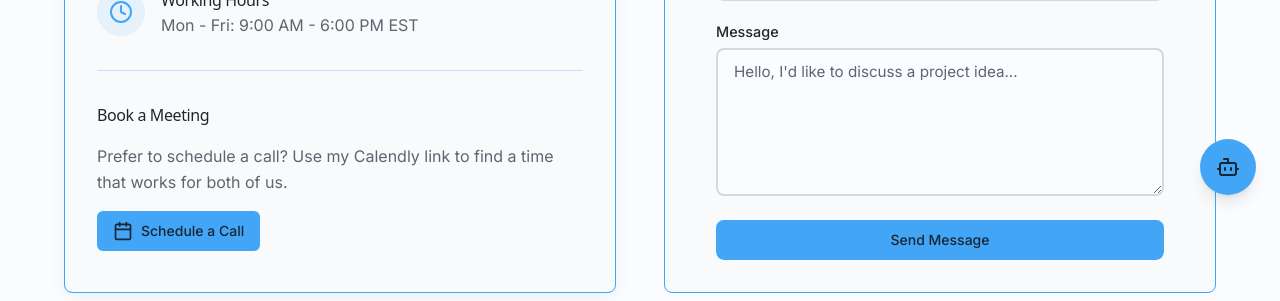
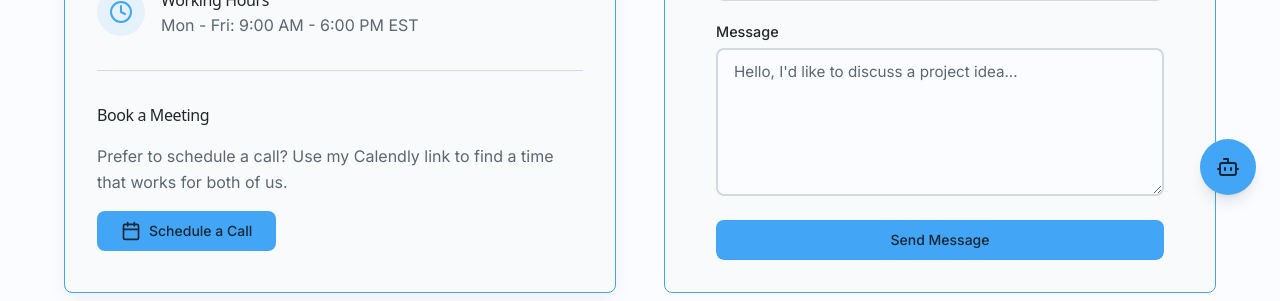
Before and after one commit to kalluru498/Website_Portfolio, a Next.js app: page /contact in a window 1280 px wide. Shown: the part 581-882 px from the top of the page. Built offline with nearby package versions, Linux system fonts and the light colour scheme.

Commit message:
fixed the schedule a call button, and its working

```diff
--- a/app/contact/page.tsx
+++ b/app/contact/page.tsx
@@ -77,11 +77,12 @@ export default function ContactPage() {
               <p className="text-muted-foreground mb-4">
                 Prefer to schedule a call? Use my Calendly link to find a time that works for both of us.
               </p>
-              <Button asChild>
-                <Link href="https://calendly.com" target="_blank" rel="noopener noreferrer" className="flex items-center gap-2">
-                  <Calendar className="h-5 w-5" /> Schedule a Call
-                </Link>
-              </Button>
+              <Link href="https://calendly.com/kallurunaveen498/30min" target="_blank" rel="noopener noreferrer">
+                <Button className="flex items-center gap-2">
+                  <Calendar className="h-5 w-5" />
+                    Schedule a Call
+                </Button>
+              </Link>
             </div>
           </motion.div>
 
--- a/app/globals.css
+++ b/app/globals.css
@@ -268,6 +268,12 @@ html {
   box-shadow: 0 0 0 2px hsl(var(--primary) / 0.1);
 }
 
+/* Button Container */
+.contact-info-card .mt-8 {
+  position: relative;
+  z-index: 1;
+}
+
 /* Button Styling */
 .contact-info-card button,
 .message-card button[type="submit"] {
@@ -278,6 +284,8 @@ html {
   padding: 0.75rem 1.5rem;
   font-weight: 500;
   transition: all 0.2s ease;
+  position: relative;
+  z-index: 2;
 }
 
 .dark .contact-info-card button,
--- a/components/home/contact-cta.tsx
+++ b/components/home/contact-cta.tsx
@@ -69,7 +69,7 @@ export default function ContactCTA() {
               className="border-primary text-primary hover:bg-primary/10 gap-2"
               asChild
             >
-              <Link href="https://calendly.com" target="_blank">
+              <Link href="https://calendly.com/kallurunaveen498/30min" target="_blank">
                 <Calendar className="h-5 w-5" />
                 Schedule a Call
               </Link>
```
Also changed, not shown: 1 other file (tests, documents, lock files or other folders).
